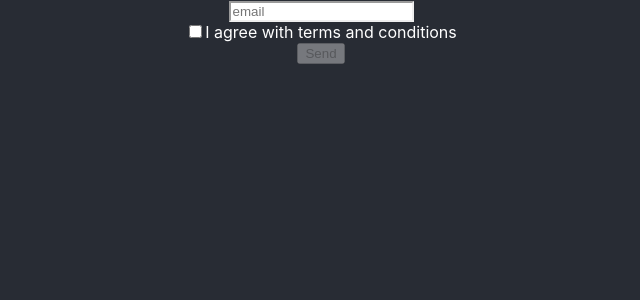
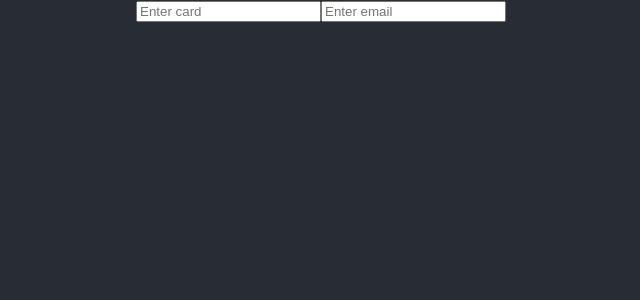
Before and after one commit to LexaHood/stepik_course_react, a React (Create React App) app: page / in a window 1280 px wide. Shown: the top 300 px of the page, without its empty margins (319-959 px from the left). Built offline with nearby package versions, Linux system fonts and the light colour scheme.

Commit message:
4.5 Использование ref

```diff
--- a/src/App.js
+++ b/src/App.js
@@ -6,7 +6,8 @@ import { Preloader } from './Preloader';
 // import Timer from './less_3.6/Timer';
 // import Posts from './less_3.8/Posts';
 // import Form from './less_4.1/Form';
-import ValidForm from './less_4.4/ValidForm';
+// import ValidForm from './less_4.4/ValidForm';
+import ExampleRef from './less_4.5/exmapleRef';
 
 function App(props) {
   // less 3.3
@@ -48,7 +49,10 @@ function App(props) {
       {/* <Form/> */}
 
       {/* less 4.4 */}
-      <ValidForm />
+      {/* <ValidForm /> */}
+
+      {/* less 4.5 */}
+      <ExampleRef/>
     </div>
   );
 }
--- /dev/null
+++ b/src/less_4.5/exmapleRef.jsx
@@ -0,0 +1,31 @@
+import React, { createRef } from 'react';
+
+export default class ExampleRef extends React.Component {
+  constructor(props) {
+    super(props);
+    this.state = {
+      email: '',
+      card: ''
+    };
+    this.emailRef = createRef();
+  }
+
+  handlerOnChange = (event) => {
+    const target = event.target;
+    const value = target.type === 'checkbox' ? target.checked : target.value;
+    const name = target.name;
+    this.setState({ [name]: value }, () => {
+      if (this.state.card.length >= 16) this.emailRef.current.focus();
+    });
+  };
+
+  render() {
+    const { email, card } = this.state;
+    return (
+      <div>
+        <input type="text" value={card} name='card' placeholder="Enter card" onChange={this.handlerOnChange} />
+        <input type="text" value={email} name='email' placeholder="Enter email" ref={this.emailRef} onChange={this.handlerOnChange} />
+      </div>
+    );
+  }
+}
```
